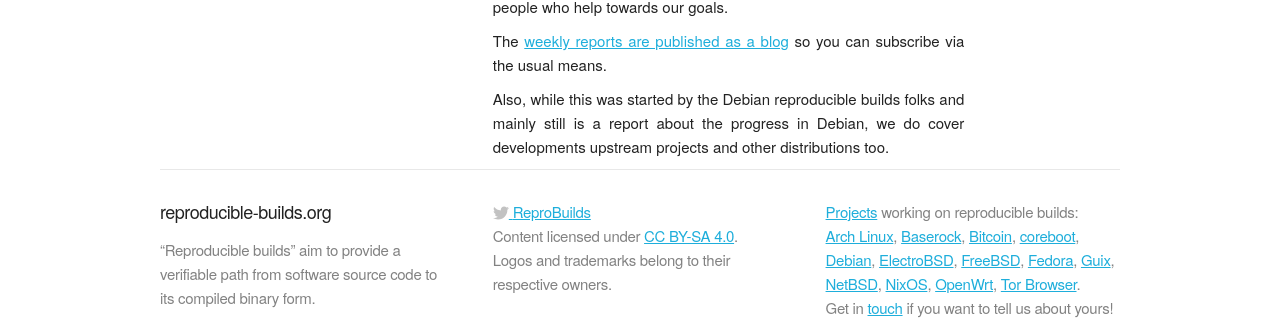
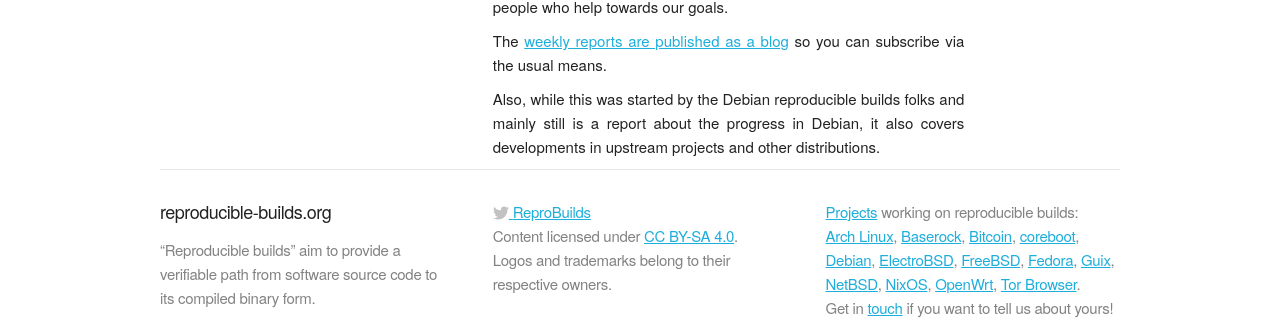
Before and after one commit to prototypefund/reproducible-website, a Jekyll site: the page built from _posts/2016-04-30-weekly-news.markdown, in a window 1280 px wide. Shown: the part 317-637 px from the top of the page. Built offline with Jekyll 4.4.1, drawn with Linux system fonts in a browser that asks for light colours; some web fonts are replaced.

Commit message:
fix grammar

```diff
--- a/_posts/2016-04-30-weekly-news.markdown
+++ b/_posts/2016-04-30-weekly-news.markdown
@@ -13,5 +13,4 @@
 The [weekly reports are published as a blog](https://reproducible.alioth.debian.org/blog/) so you can subscribe via the usual means.
 
 Also, while this was started by the Debian reproducible builds folks and
-mainly still is a report about the progress in Debian, we do cover developments
-upstream projects and other distributions too.
+mainly still is a report about the progress in Debian, it also covers developments in upstream projects and other distributions.
```
